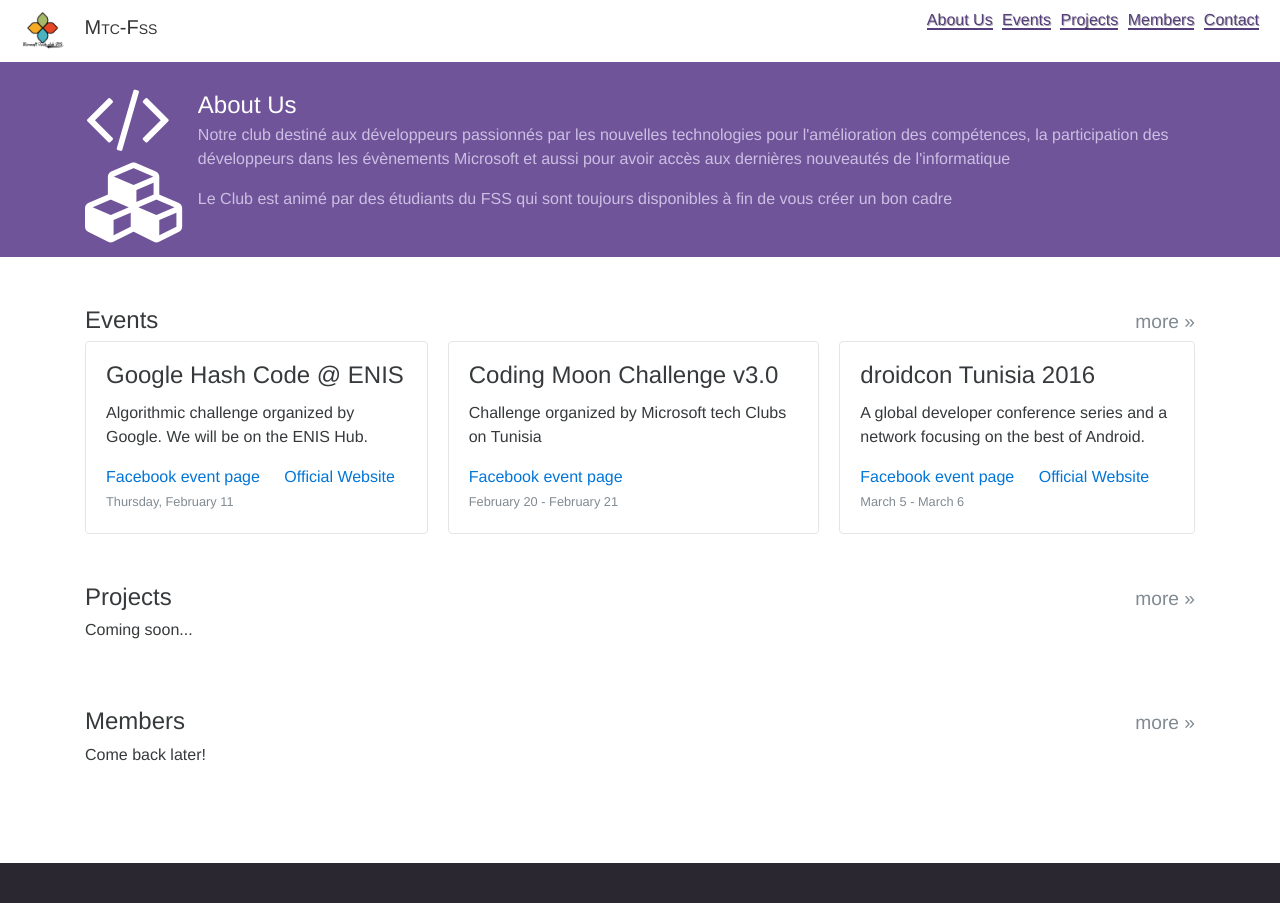
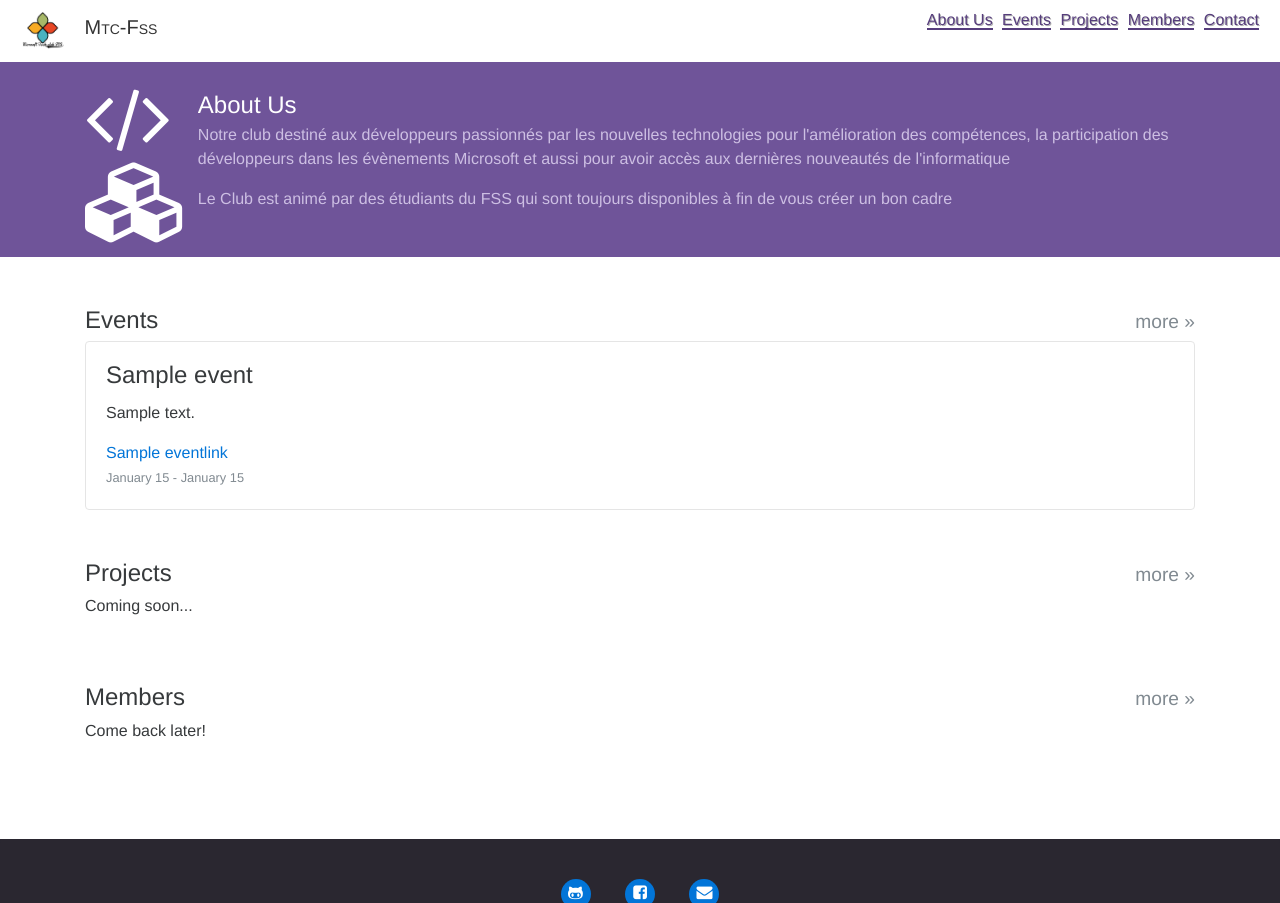
Before and after one commit to fssotc/fssotc.tik.tn, a Django app: page / in a window 1280 px wide. Shown: the top 903 px of the page. Run offline with Django 3.2, Linux system fonts and the light colour scheme; tables that the repository leaves empty hold one stand-in row (values such as "Sample post"); some libraries are stand-ins or nearby versions.

Commit message:
move event listing from static to db based

```diff
--- a/website/templates/website/index.html
+++ b/website/templates/website/index.html
@@ -55,29 +55,23 @@
             <h4>Events<a href="https://www.facebook.com/MTCFss/events" class="pull-xs-right"><small class="text-muted">more »</small></a></h4>
             <div class="card-deck-wrapper">
                 <div class="card-deck">
+		   {% for evt in events %}
                     <div class="card card-block">
-                        <h4 class="card-title">Google Hash Code @ ENIS</h4>
-                        <p class="card-text">Algorithmic challenge organized by Google. We will be on the ENIS Hub.</p>
-                        <a href="https://www.facebook.com/events/182901375396423/" class="card-link">Facebook event page</a>
-                        <a href="https://hashcode.withgoogle.com/" class="card-link">Official Website</a>
-                        <p class="card-text"><small class="text-muted">Thursday, February 11</small>
+			    <h4 class="card-title">{{ evt.title }}</h4>
+			    <p class="card-text">{{ evt.description }}</p>
+			    {% for lnk in evt.eventlink_set.all %}
+			    <a href="{{ lnk.link }}" class="card-link">{{ lnk.title }}</a>
+			{% endfor %}
+			<p class="card-text"><small class="text-muted">
+			{% if evt.end_date %}
+			{{ evt.start_date|date:"F j" }} - {{ evt.end_date|date:"F j" }}
+			{% else %}
+			{{ evt.start_date|date:"l, F j" }}
+			{% endif %}
+			</small>
                         </p>
                     </div>
-                    <div class="card card-block">
-                        <h4 class="card-title">Coding Moon Challenge v3.0</h4>
-                        <p class="card-text">Challenge organized by Microsoft tech Clubs on Tunisia</p>
-                        <a href="https://www.facebook.com/events/125243261190421/" class="card-link">Facebook event page</a>
-                        <p class="card-text"><small class="text-muted">February 20 - February 21</small>
-                        </p>
-                    </div>
-                    <div class="card card-block">
-                        <h4 class="card-title">droidcon Tunisia 2016</h4>
-                        <p class="card-text">A global developer conference series and a network focusing on the best of Android. </p>
-                        <a href="https://www.facebook.com/events/506995816144520/" class="card-link">Facebook event page</a>
-                        <a href="http://droidcon.tn/" class="card-link">Official Website</a>
-                        <p class="card-text"><small class="text-muted">March 5 - March 6</small>
-                        </p>
-                    </div>
+		    {% endfor %}
                 </div>
             </div>
         </section>
--- a/website/views.py
+++ b/website/views.py
@@ -1,5 +1,11 @@
 from django.shortcuts import render
+from db.models import Event, Member
 
 # Create your views here.
 def index(request):
-    return render(request, 'website/index.html')
+    # FIXME: only no passed events
+    events = Event.objects.all()
+    print(events.count())
+    return render(request, 'website/index.html', {
+        'events': events
+    })
```
